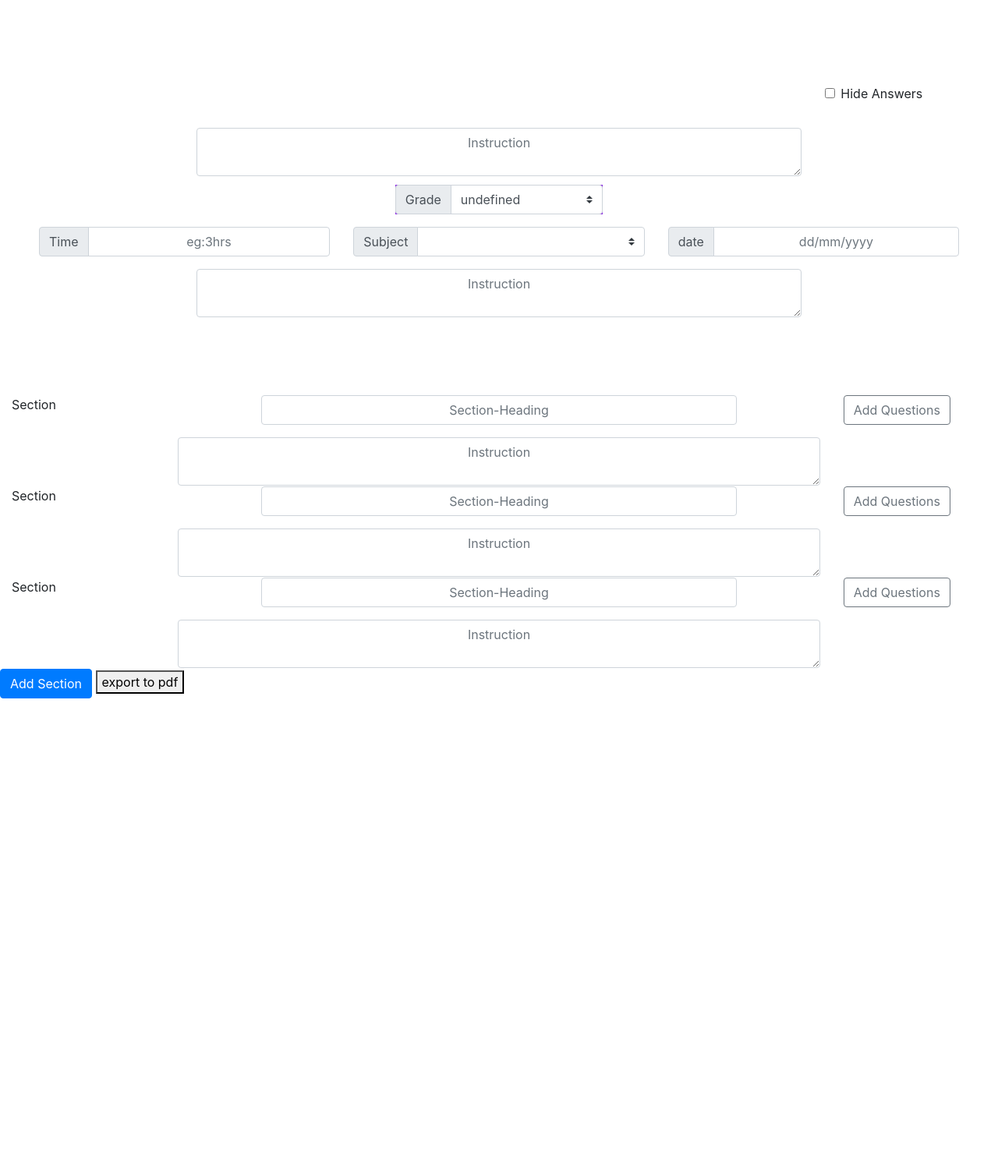
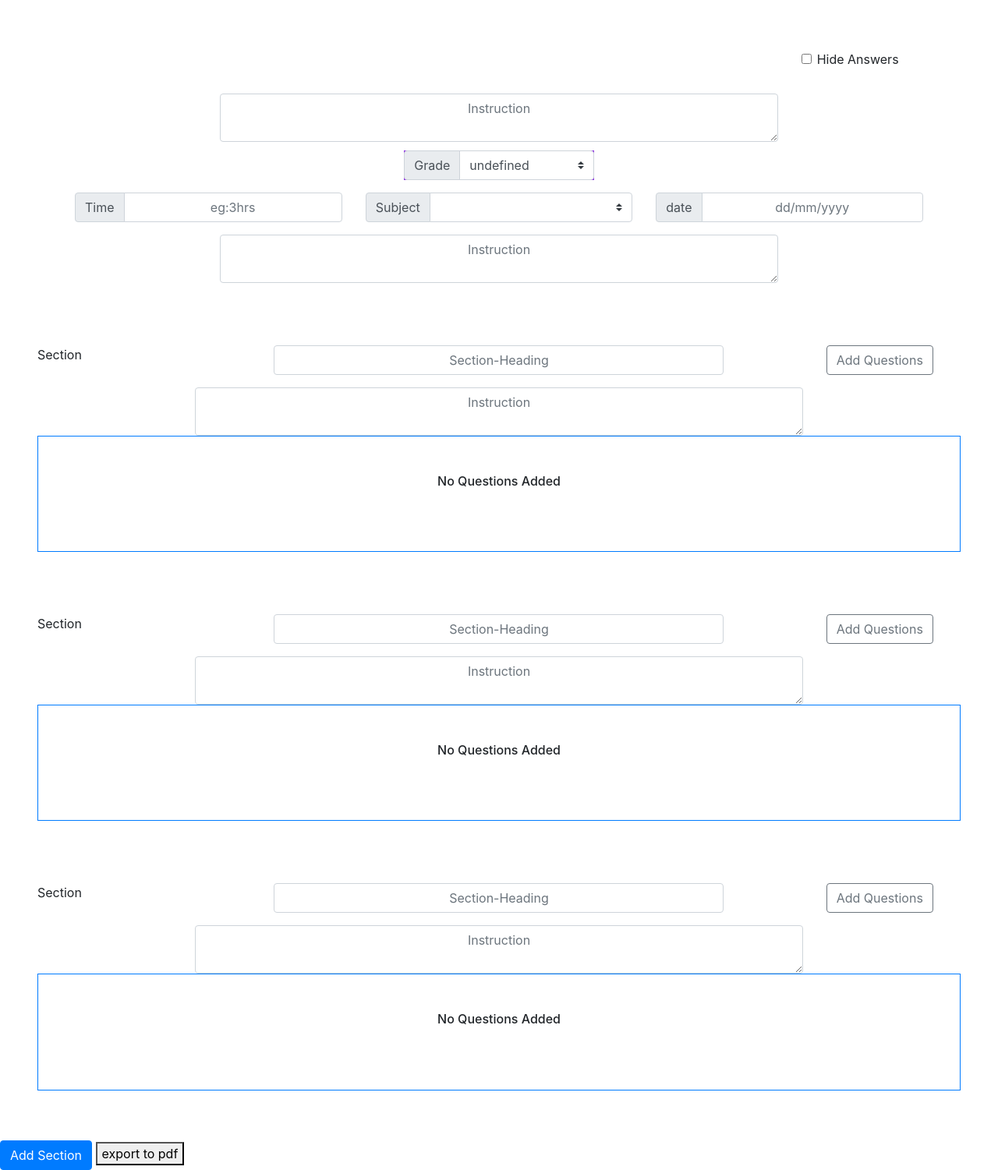
Before and after one commit to vjs22334/QPgenerator, a Django app: template QPgenerator/qp_generator/templates/generate_test.html in a window 1280 px wide. Shown: the part 56-1557 px from the top of the page at 78% size. Before the commit the page ends 952 px from the top, so only its background shows below. Run offline with Django 3.2, Linux system fonts and the light colour scheme; the template is opened without the code that fills it, so the values that code supplies are empty; some libraries are stand-ins or nearby versions.

Commit message:
adding margins and padding to the sections

```diff
--- a/QPgenerator/qp_generator/templates/generate_test.html
+++ b/QPgenerator/qp_generator/templates/generate_test.html
@@ -12,7 +12,7 @@
 
 {% block content %}
 <div class="main">
-<div class="container_fluid form_container">
+<div class="container_fluid form_container my-5 mx-lg-5 px-5 py-3 ">
 
     <div class="row">
         <div class="col-md-10">
@@ -125,7 +125,7 @@
 </div>
 
 
-<div class= "container-fluid section">
+<div class= "container-fluid section my-5 px-5 py-3" id="section1">
     <div class="row justify-content-start ">
 
         <div class="col-md-1">
@@ -139,7 +139,8 @@
         </div>
 
         <div class="col-md-2 offset-md-1">
-                <a tabindex="0" role="button" class="btn btn-outline-secondary add_popover" data-placement="bottom" data-trigger="focus" data-toggle="popover" data-container="body" data-placement="left" data-html="true">Add Questions</a>        </div>
+                <a tabindex="0" role="button" class="btn btn-outline-secondary add_popover" data-placement="bottom" data-trigger="focus" data-toggle="popover" data-container="body" data-placement="left" data-html="true">Add Questions</a>
+        </div>
 
     </div>
 
@@ -152,7 +153,10 @@
     </div>
     <div class="row justify-content-center ">
             <div class="col-md-12">
-                <div class="questions">
+                <div class="questions border border-primary">
+                <br><br>
+                <h6 class="text-center">No Questions Added</h6>
+                <br><br><br>
                 </div>
             </div>
         </div>
@@ -160,7 +164,7 @@
 </div>
 
 
-<div class= "container-fluid section">
+<div class= "container-fluid section  my-5 px-5 py-3">
         <div class="row justify-content-start ">
 
             <div class="col-md-1">
@@ -187,14 +191,17 @@
         </div>
         <div class="row justify-content-center ">
                 <div class="col-md-12">
-                <div class="questions">
+                    <div class="questions border border-primary">
+                    <br><br>
+                    <h6 class="text-center">No Questions Added</h6>
+                    <br><br><br>
                     </div>
                 </div>
             </div>
 
 </div>
 
-<div class= "container-fluid section">
+<div class= "container-fluid section my-5 px-5 py-3">
         <div class="row justify-content-start ">
 
             <div class="col-md-1">
@@ -221,11 +228,13 @@
         </div>
         <div class="row justify-content-center ">
                 <div class="col-md-12">
-                <div class="questions">
+                    <div class="questions border border-primary">
+                    <br><br>
+                    <h6 class="text-center">No Questions Added</h6>
+                    <br><br><br>
                     </div>
                 </div>
             </div>
-
 
 </div>
 
@@ -342,7 +351,7 @@
 
                 $("#add_section").click(function(){
                     $(".main").append(`
-                    <div class= "container-fluid section">
+                    <div class= "container-fluid section my-5 px-5">
         <div class="row justify-content-start ">
 
             <div class="col-md-1">
@@ -370,10 +379,14 @@
         </div>
         <div class="row justify-content-center ">
                 <div class="col-md-12">
-                <div class="questions">
+                    <div class="questions border border-primary">
+                    <br><br>
+                    <h6 class="text-center">No Questions Added</h6>
+                    <br><br><br>
                     </div>
                 </div>
             </div>
+
 
 
 </div>
@@ -509,10 +522,45 @@
         $("#pdf").click(function(){
             console.log($("#mcq").html());
             console.log($("#paper").html());
+            var questions=$("#section1").find(".questions").html();
+            var htmlString=`
+            <!DOCTYPE html>
+<html>
+<head>
+	<title>queation paper
+	</title>
+</head>
+<body>
+	<div style="border-style:solid;border-color:red;">
+	<h2 style="text-align:center;">St.Vincents High and Technical School</h2>
+	<h4 style="text-align:center;">id-term Examination</h4>
+	<h4 style="text-align:center;">Class-11</h4>
+	<div style="text-align:center;"> Physics </div>
+		<div style="float:left;  "> Time-3hrs</div>
+		<div style="float:right; "> Date :- 25/6/2018</div>
+		<br>
+		<br>
+	<p style="text-align: center;"> Answer any 5 questions from part 1 and 3 questions from part 2 . Please dont cheat in the exam and try to maintain silence in the hall.Thank you for cooperating with us.Hope u do well in the examination.</p>
+</div>
+<br>
+<br>
+<br>
+
+		<h3 style="text-align:center;">Section A</h3>
+		<p style="text-align: center;"> Answer any 5 questions from part 1 and 3 questions from part 2 . Please dont cheat in the exam and try to maintain silence in the hall.Thank you for cooperating with us.Hope u do well in the examination.</p>
+        ${questions}
+
+
+
+
+
+</body>
+</html>
+            `;
             $.ajax({
                 dataType: 'native',
                 url : "/app/to_pdf",
-                data : {"html_data" : $("#mcq").html()},
+                data : {"html_data" : htmlString},
                 xhrFields: {
                     responseType: 'blob'
                 },
```
Lines whose indentation alone changed are shown as unchanged.
